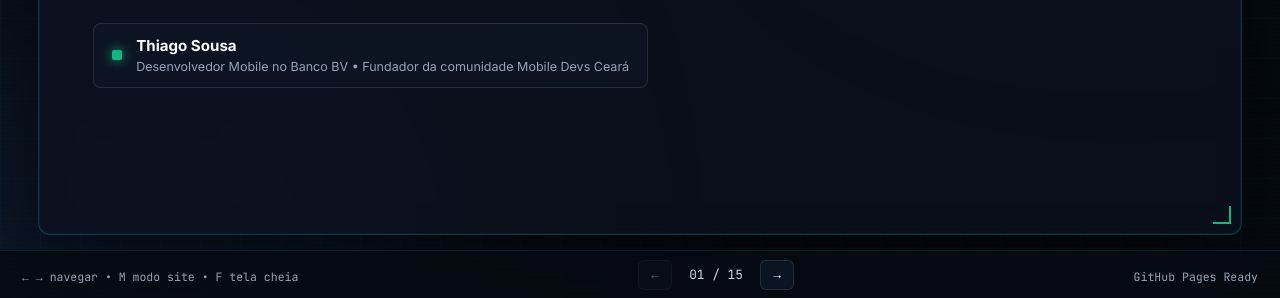
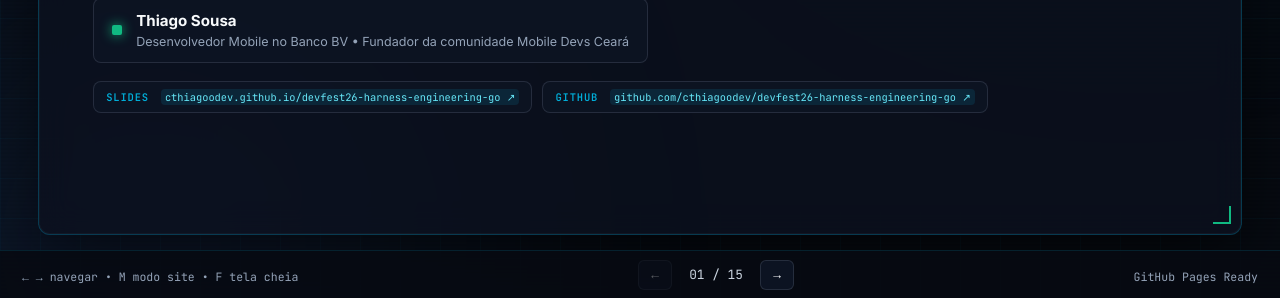
Before and after one commit to cthiagoodev/devfest26-harness-engineering-go, a plain HTML site: page apresentacao/index.html in a window 1280 px wide. Shown: the part 502-800 px from the top of the page. Drawn offline with Linux system fonts and the light colour scheme.

Commit message:
feat: add GitHub Pages and repository links to cover and closing slides

```diff
--- a/apresentacao/index.html
+++ b/apresentacao/index.html
@@ -84,6 +84,26 @@
               <strong>Thiago Sousa</strong>
               <span>Desenvolvedor Mobile no Banco BV • Fundador da comunidade Mobile Devs Ceará</span>
             </div>
+          </div>
+          <div class="cover-links stagger-5">
+            <a
+              class="repo-footer repo-link"
+              href="https://cthiagoodev.github.io/devfest26-harness-engineering-go"
+              target="_blank"
+              rel="noopener noreferrer"
+            >
+              <span class="mono-label">SLIDES</span>
+              <code>cthiagoodev.github.io/devfest26-harness-engineering-go ↗</code>
+            </a>
+            <a
+              class="repo-footer repo-link"
+              href="https://github.com/cthiagoodev/devfest26-harness-engineering-go"
+              target="_blank"
+              rel="noopener noreferrer"
+            >
+              <span class="mono-label">GITHUB</span>
+              <code>github.com/cthiagoodev/devfest26-harness-engineering-go ↗</code>
+            </a>
           </div>
         </div>
       </section>
@@ -417,12 +437,12 @@ ok  com-harness/domain   0.014s</code></pre>
 
           <a
             class="repo-footer repo-link stagger-3"
-            href="https://github.com/cthiagoodev/devfest-fortaleza-2026-harness-go-antigravity"
+            href="https://github.com/cthiagoodev/devfest26-harness-engineering-go"
             target="_blank"
             rel="noopener noreferrer"
           >
             <span class="mono-label">REPOSITÓRIO</span>
-            <code>github.com/cthiagoodev/devfest-fortaleza-2026-harness-go-antigravity ↗</code>
+            <code>github.com/cthiagoodev/devfest26-harness-engineering-go ↗</code>
           </a>
         </div>
       </section>
@@ -493,7 +513,27 @@ ok  com-harness/domain   0.014s</code></pre>
             </a>
           </div>
 
-          <p class="thanks-note stagger-3">
+          <div class="cover-links thanks-links stagger-3">
+            <a
+              class="repo-footer repo-link"
+              href="https://cthiagoodev.github.io/devfest26-harness-engineering-go"
+              target="_blank"
+              rel="noopener noreferrer"
+            >
+              <span class="mono-label">SLIDES</span>
+              <code>cthiagoodev.github.io/devfest26-harness-engineering-go ↗</code>
+            </a>
+            <a
+              class="repo-footer repo-link"
+              href="https://github.com/cthiagoodev/devfest26-harness-engineering-go"
+              target="_blank"
+              rel="noopener noreferrer"
+            >
+              <span class="mono-label">GITHUB</span>
+              <code>github.com/cthiagoodev/devfest26-harness-engineering-go ↗</code>
+            </a>
+          </div>
+          <p class="thanks-note stagger-4">
             Thiago Sousa — Obrigado pela presença e bora construir com engenharia!
           </p>
         </div>
--- a/apresentacao/style.css
+++ b/apresentacao/style.css
@@ -880,6 +880,21 @@ a.card:hover {
   background: rgba(0, 173, 216, 0.1);
 }
 
+.cover-links {
+  display: flex;
+  flex-wrap: wrap;
+  gap: 10px;
+}
+
+.cover-links .repo-footer {
+  padding: 7px 12px;
+  font-size: clamp(0.72rem, 0.9vw, 0.84rem);
+}
+
+.thanks-links {
+  justify-content: center;
+}
+
 /* Slide 15: Agradecimento e QR Codes */
 .qr-card {
   align-items: center;
```
